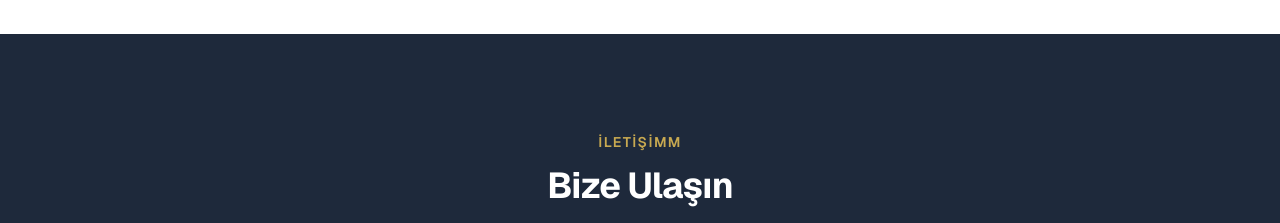
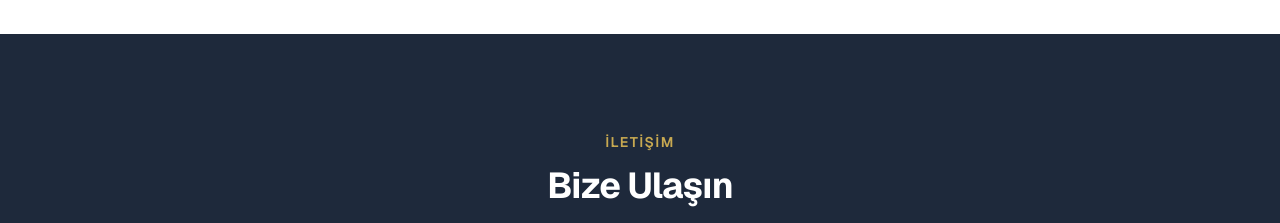
Before and after one commit to HFAydemir54/aydemirotokiralama, a Next.js app: page / in a window 1280 px wide. Shown: the part 2160-2383 px from the top of the page. Built offline with nearby package versions, Linux system fonts and the light colour scheme.

Commit message:
firs commit

```diff
--- a/src/components/Contact.tsx
+++ b/src/components/Contact.tsx
@@ -36,7 +36,7 @@ export default function Contact() {
           className="mx-auto mb-16 max-w-2xl text-center"
         >
           <span className="text-sm font-semibold uppercase tracking-widest text-accent">
-            İletişimm
+            İletişim
           </span>
           <h2 className="mt-3 text-3xl font-bold tracking-tight text-white sm:text-4xl">
             Bize Ulaşın
```
